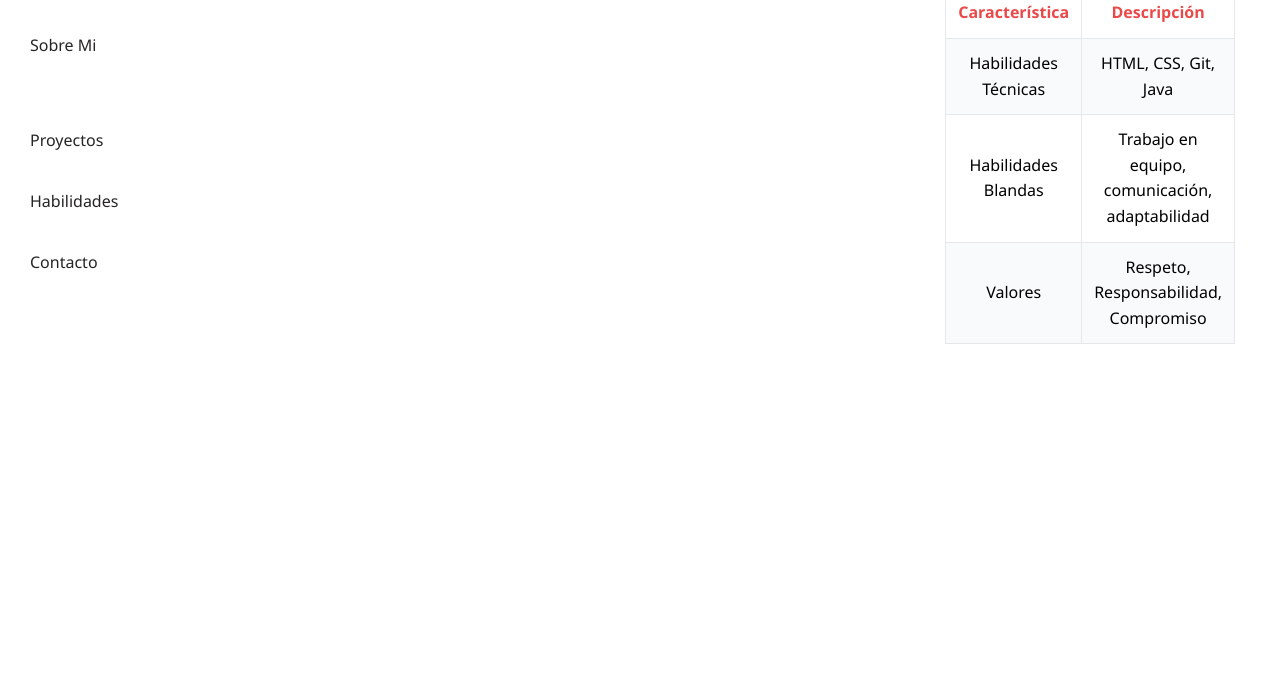
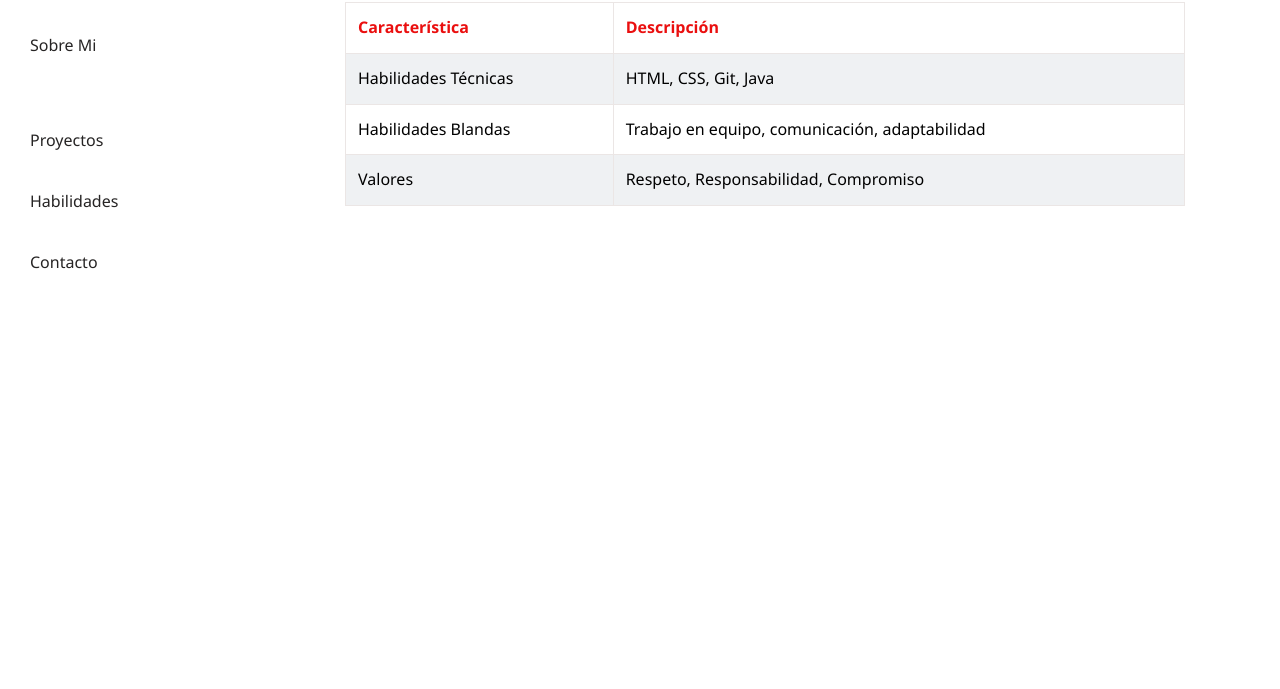
Before and after one commit to santiagorivera07/santiagorivera-presentacion-personal, a plain HTML site: page presentacion-personal/habilidades.html in a window 1280 px wide. Shown: the part 111-800 px from the top of the page. Drawn offline with Linux system fonts and the light colour scheme.

Commit message:
Descripción de los cambios

```diff
--- a/presentacion-personal/estilos.css
+++ b/presentacion-personal/estilos.css
@@ -7,7 +7,6 @@ root {
 --primary-hover: #1d4ed8;
 --shadow: 0 4px 12px rgba(0,0,0,0.1);
 --radius: 12px;
-
 }
 
 * {
@@ -21,7 +20,6 @@ font-family: "Segoe UI", Arial, sans-serif;
 background: var(--bg);
 color: var(--text);
 line-height: 1.6;
-text-align: center;
 }
 
 /* =========================
@@ -38,13 +36,12 @@ SIDEBAR (MENÚ IZQUIERDO)
 .sidebar {
 width: 230px;
 background: var(--primary);
-color: #df1818;
+color: #e40d0d;
 padding: 20px;
 position: fixed;
 top: 0;
 bottom: 0;
 left: 0;
-text-align: left;
 }
 
 .sidebar h2 {
@@ -150,24 +147,24 @@ margin-top: 15px;
 }
 
 table th, table td {
-border: 1px solid #e5e7eb;
+border: 1px solid #ebe6e5;
 padding: 12px;
-text-align: center
+text-align: left;
 }
 
 table th {
 background: var(--primary);
-color: #e52020d0;
+color: #ea0f0f;
 }
 
 table tr:nth-child(even) {
-background: #f9fafb;
+background: #eff1f3;
 }
 
 /* =========================
 RESPONSIVE
 ========================= */
-@media (max-width: 768px)
+@media (max-width: 768px) {
 .layout {
     flex-direction: column;
 }
@@ -185,4 +182,9 @@ RESPONSIVE
 
 .profile {
     flex-direction: column;
-    text-align: center;}
+    text-align: center;
+}
+}
+.contactos{
+    text-align: center;
+}
```
Also changed, not shown: presentacion-personal/sobremi.html (+2 -1 lines).
